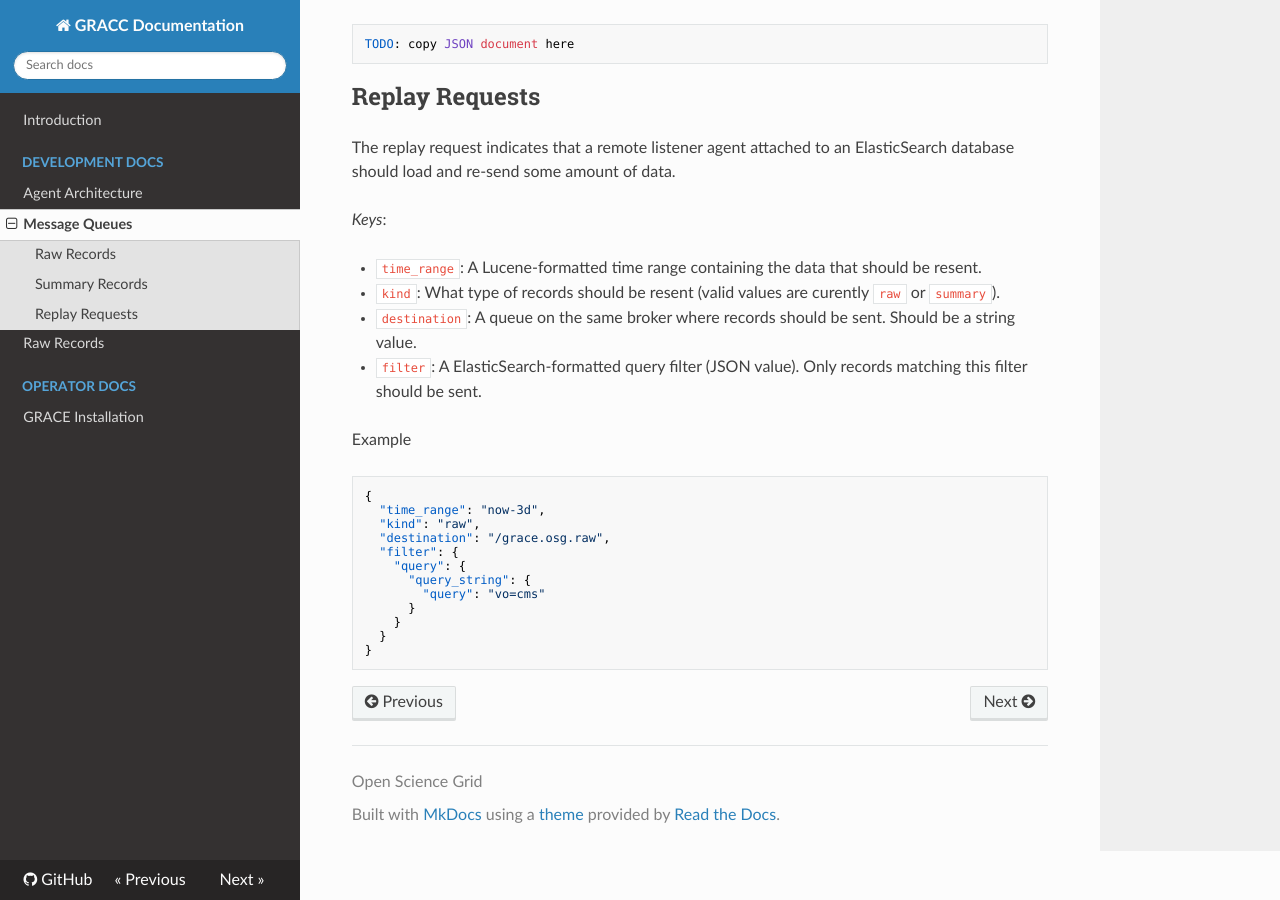
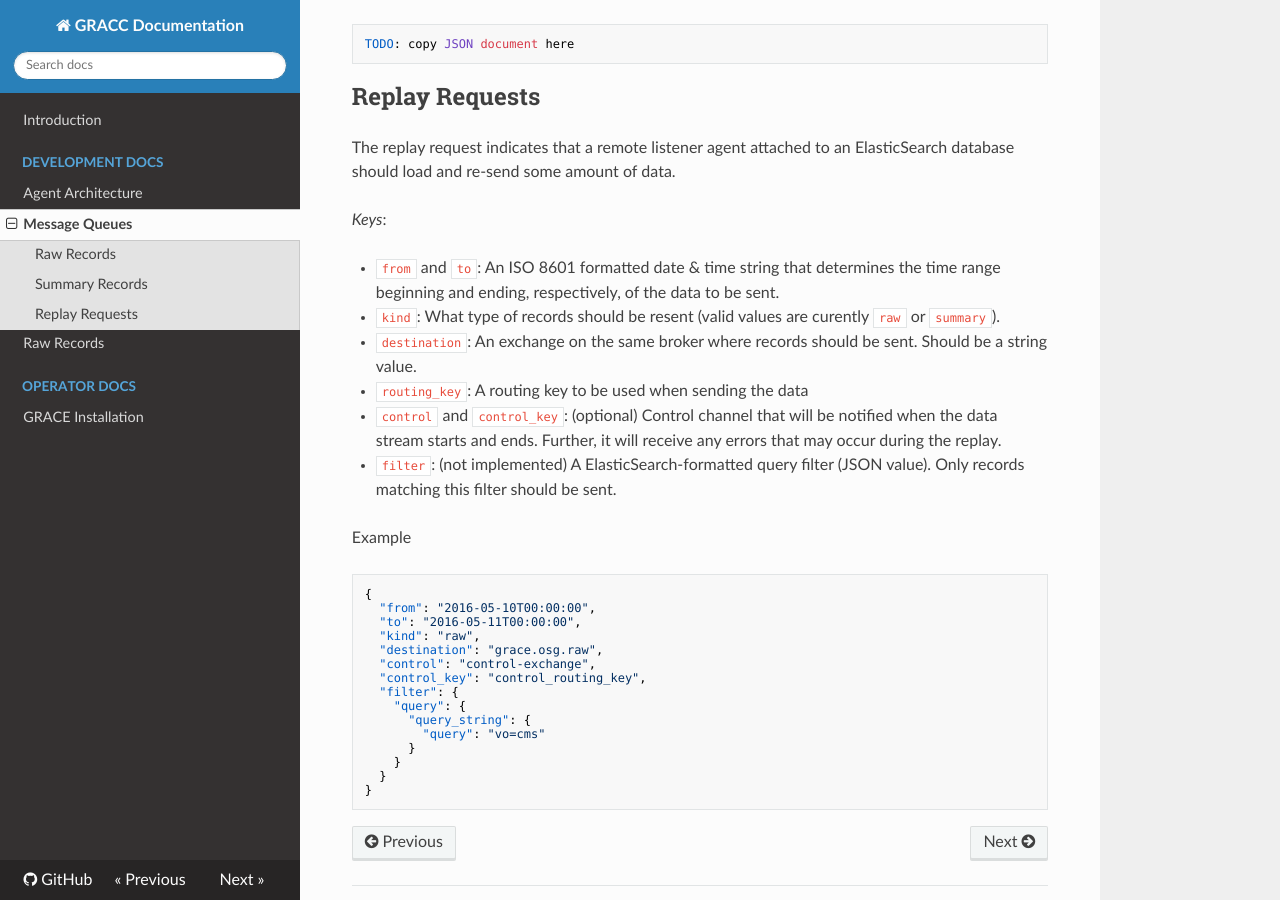
Before and after one commit to zvada/gracc, an MkDocs documentation site: the page built from docs/dev-docs/message-queues.md, in a window 1280 px wide and 900 px high, scrolled down 2084 px. Built offline with MkDocs 1.6.1, drawn with Linux system fonts in a browser that asks for light colours; nearby versions of some CDN libraries; old or Windows-style settings are respelled for this version of MkDocs.

Commit message:
Adding updated protocol for listener

````diff
--- a/docs/dev-docs/message-queues.md
+++ b/docs/dev-docs/message-queues.md
@@ -105,17 +105,22 @@ The replay request indicates that a remote listener agent attached to an Elastic
 
 *Keys*:
 
-* `time_range`: A Lucene-formatted time range containing the data that should be resent.
+* `from` and `to`: An ISO 8601 formatted date & time string that determines the time range beginning and ending, respectively, of the data to be sent.
 * `kind`: What type of records should be resent (valid values are curently `raw` or `summary`).
-* `destination`: A queue on the same broker where records should be sent.  Should be a string value.
-* `filter`: A ElasticSearch-formatted query filter (JSON value).  Only records matching this filter should be sent.
+* `destination`: An exchange on the same broker where records should be sent.  Should be a string value.
+* `routing_key`: A routing key to be used when sending the data
+* `control` and `control_key`: (optional) Control channel that will be notified when the data stream starts and ends.  Further, it will receive any errors that may occur during the replay.
+* `filter`: (not implemented) A ElasticSearch-formatted query filter (JSON value).  Only records matching this filter should be sent.
 
 Example
-```
+```json
 {
-  "time_range": "now-3d",
+  "from": "2016-05-10T00:00:00",
+  "to": "2016-05-11T00:00:00",
   "kind": "raw",
-  "destination": "/grace.osg.raw",
+  "destination": "grace.osg.raw",
+  "control": "control-exchange",
+  "control_key": "control_routing_key",
   "filter": {
     "query": {
       "query_string": {
````
